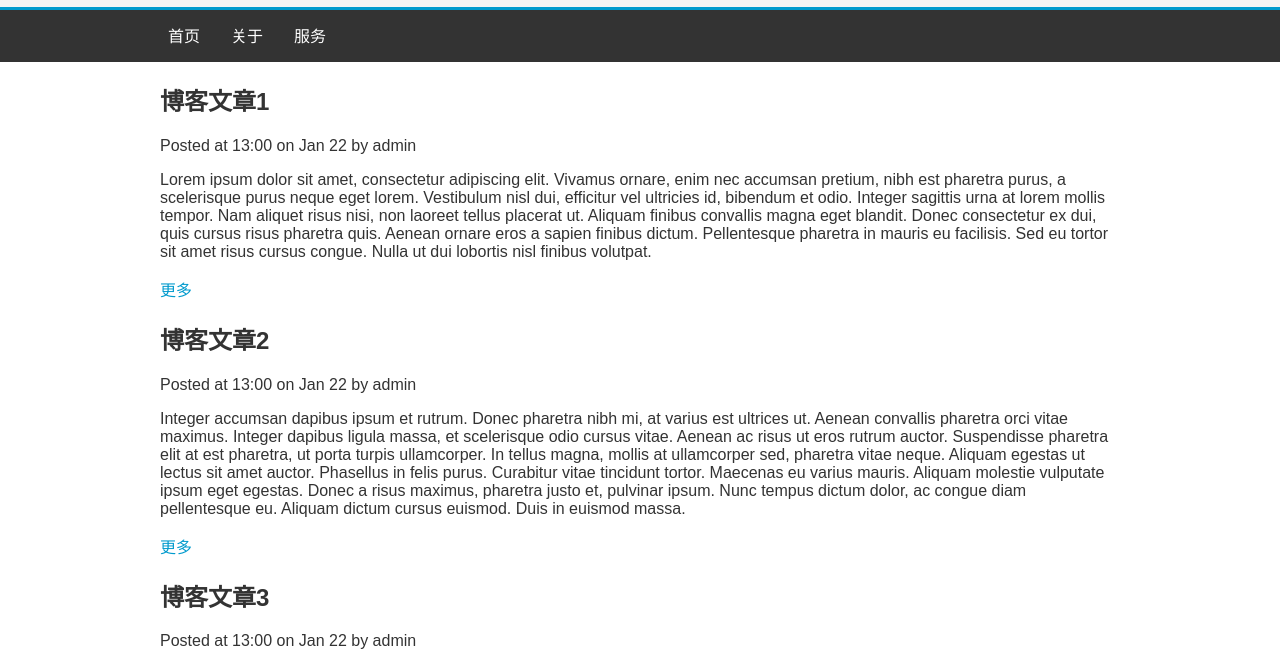
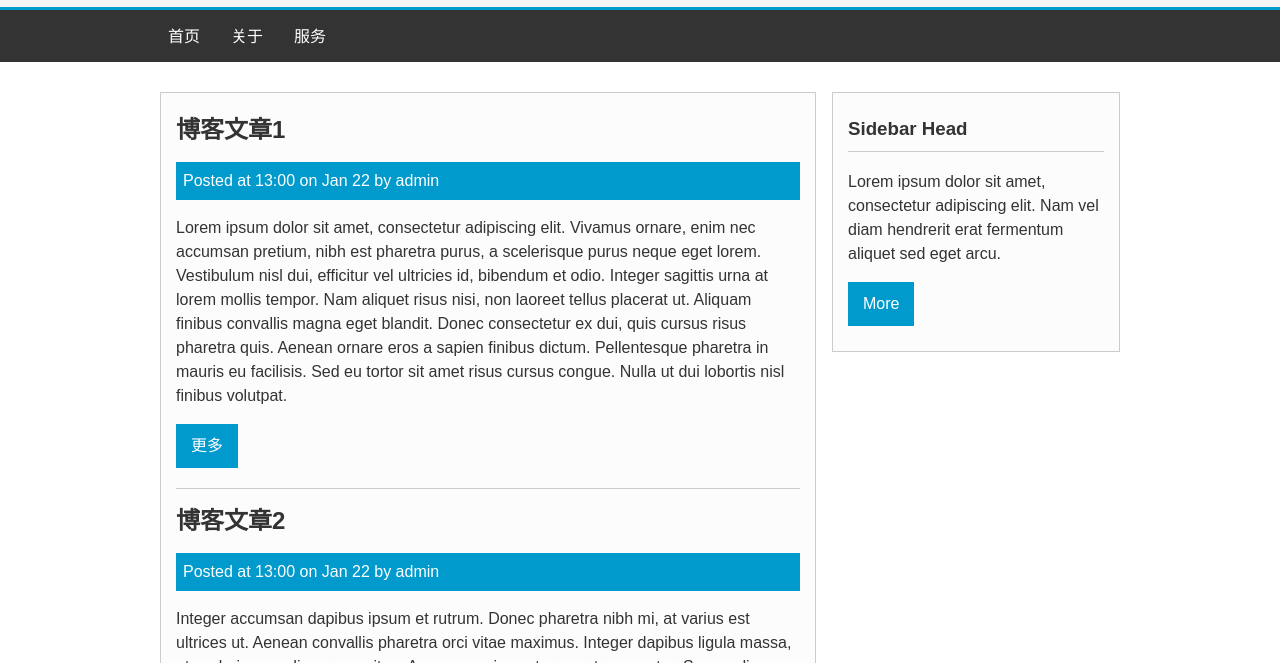
Before and after one commit to nilpoint/advanced_wordpress_html, a plain HTML site: page index.html in a window 1280 px wide. Shown: the part 59-722 px from the top of the page. Drawn offline with Linux system fonts and the light colour scheme.

Commit message:
Style articles

```diff
--- a/index.html
+++ b/index.html
@@ -48,7 +48,17 @@
             <a class="button" href="#">更多</a>
           </article>
     </div>
+
+    <div class="side">
+        <div class="block">
+        <h3>Sidebar Head</h3>
+        <p>Lorem ipsum dolor sit amet, consectetur adipiscing elit.
+        Nam vel diam hendrerit erat fermentum aliquet sed eget arcu.</p>
+        <a class="button">More</a>
+        </div>
+     </div>
   </div>
+
   <footer class="main-footer">
     <div class="container">
       <div class="f_left">
--- a/style.css
+++ b/style.css
@@ -92,3 +92,51 @@ nav.main-nav a{
 nav.main-nav a:hover{
   color: #009acd;
 }
+
+/* Main Area */
+.content{
+  margin-top:30px;
+  line-height:1.5em;
+}
+
+.main{
+  width: 65%;
+  float: left;
+}
+
+.side{
+  width: 30%;
+  float: right;
+}
+
+.block{
+  border:#ccc 1px solid;
+  padding:5px 15px 25px 15px;
+  background:#fcfcfc;
+  overflow:hidden;
+}
+
+.block h3{
+  border-bottom:#ccc solid 1px;
+  padding-bottom:10px;
+}
+
+/* Article */
+article.post{
+  border-bottom: #ccc solid 1px;
+  margin-bottom:10px;
+  padding-bottom:20px;
+}
+
+article.post .meta{
+  background:#009acd;
+  color:#fff;
+  padding:7px;
+}
+
+.button{
+  background:#009acd;
+  color:#fff;
+  padding:10px 15px;
+  display:inline-block;
+}
```
